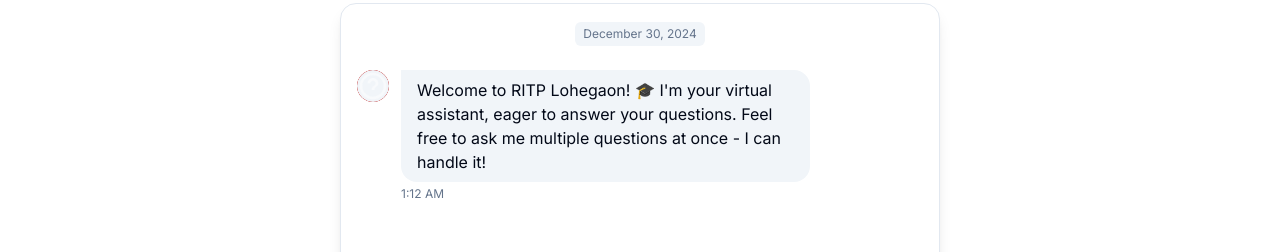
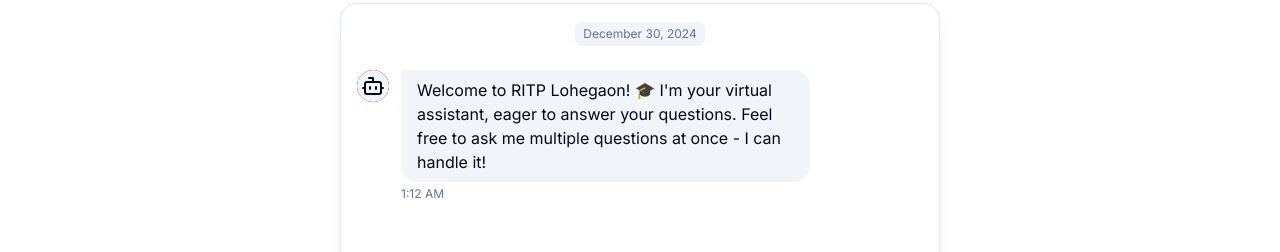
Before and after one commit to chinmay500/rit-web, a Next.js app: page /chatbot in a window 1280 px wide. Shown: the part 247-499 px from the top of the page. Built offline with nearby package versions, Linux system fonts and the light colour scheme.

Commit message:
ui changes

```diff
--- a/components/Chatbot.tsx
+++ b/components/Chatbot.tsx
@@ -1,18 +1,16 @@
-'use client'
+"use client"
 
-import { useState, useEffect, useRef, useLayoutEffect, useCallback } from 'react'
+import { useState, useEffect, useRef, useLayoutEffect, useCallback } from "react"
 import { Button } from "@/components/ui/button"
 import { Input } from "@/components/ui/input"
 import { ScrollArea } from "@/components/ui/scroll-area"
-// import { Avatar, AvatarFallback, AvatarImage } from "@/components/ui/avatar"
 import { Card } from "@/components/ui/card"
 import { Avatar, AvatarFallback } from "@/components/ui/avatar"
-import { generateGeminiResponse } from '@/lib/gemini'
-import { ArrowLeft, RotateCcw, Send } from 'lucide-react'
-import { format } from 'date-fns'
-// import { motion, AnimatePresence } from 'framer-motion';
-// import Image from 'next/image'
-
+import { generateGeminiResponse } from "@/lib/gemini"
+import { ArrowLeft, RotateCcw, Send } from "lucide-react"
+import { format } from "date-fns"
+// import { motion, AnimatePresence } from "framer-motion"
+// import Image from "next/image"
 
 const SYSTEM_PROMPT = `You are RITP BOT, an intelligent and friendly AI assistant for RITP Lohegaon Pune college. Engage users in a natural, conversational manner while providing accurate information. Use a variety of greetings and response styles to seem more human-like. Always maintain a helpful and positive tone.
 
@@ -175,14 +173,10 @@
 
 Remember to be engaging and informative while providing accurate information about RITP Lohegaon Pune.`
 
-
-
-
 interface Message {
-  role: 'user' | 'assistant'
+  role: "user" | "assistant"
   content: string
   timestamp: Date
-  options?: Option[]
 }
 
 interface Option {
@@ -191,27 +185,66 @@
 }
 
 const BotAvatar = () => (
-  <svg className="h-full w-full text-primary-foreground" viewBox="0 0 24 24" fill="currentColor">
-    <path d="M12 2C6.48 2 2 6.48 2 12s4.48 10 10 10 10-4.48 10-10S17.52 2 12 2zm0 18c-4.41 0-8-3.59-8-8s3.59-8 8-8 8 3.59 8 8-3.59 8-8 8zm0-14c-2.21 0-4 1.79-4 4h2c0-1.1.9-2 2-2s2 .9 2 2c0 2-3 1.75-3 5h2c0-2.25 3-2.5 3-5 0-2.21-1.79-4-4-4z"/>
+  <svg
+    xmlns="http://www.w3.org/2000/svg"
+    width="24"
+    height="24"
+    viewBox="0 0 24 24"
+    fill="none"
+    stroke="currentColor"
+    stroke-width="2"
+    stroke-linecap="round"
+    stroke-linejoin="round"
+    className="lucide lucide-bot"
+  >
+    <path d="M12 8V4H8" />
+    <rect width="16" height="12" x="4" y="8" rx="2" />
+    <path d="M2 14h2" />
+    <path d="M20 14h2" />
+    <path d="M15 13v2" />
+    <path d="M9 13v2" />
   </svg>
 )
 
 const UserAvatar = () => (
-  <svg className="h-full w-full text-primary-foreground" viewBox="0 0 24 24" fill="currentColor">
-    <path d="M12 2C6.48 2 2 6.48 2 12s4.48 10 10 10 10-4.48 10-10S17.52 2 12 2zm0 3c1.66 0 3 1.34 3 3s-1.34 3-3 3-3-1.34-3-3 1.34-3 3-3zm0 14.2c-2.5 0-4.71-1.28-6-3.22.03-1.99 4-3.08 6-3.08 1.99 0 5.97 1.09 6 3.08-1.29 1.94-3.5 3.22-6 3.22z"/>
+  <svg
+    xmlns="http://www.w3.org/2000/svg"
+    width="24"
+    height="24"
+    viewBox="0 0 24 24"
+    fill="none"
+    stroke="currentColor"
+    stroke-width="2"
+    stroke-linecap="round"
+    stroke-linejoin="round"
+    className="lucide lucide-user"
+  >
+    <path d="M19 21v-2a4 4 0 0 0-4-4H9a4 4 0 0 0-4 4v2" />
+    <circle cx="12" cy="7" r="4" />
   </svg>
 )
 
 const questionKeywords = [
-  'cutoff', 'admission', 'department', 'course', 'fee', 'placement',
-  'faculty', 'infrastructure', 'hostel', 'scholarship', 'exam', 'events'
+  "cutoff",
+  "admission",
+  "department",
+  "course",
+  "fee",
+  "placement",
+  "faculty",
+  "infrastructure",
+  "hostel",
+  "scholarship",
+  "exam",
+  "events",
 ]
 
 const splitQuestions = (input: string): string[] => {
-  const sentences = input.split(/[.!?]+/).filter(Boolean).map(s => s.trim())
-  return sentences.filter(sentence =>
-    questionKeywords.some(keyword => sentence.toLowerCase().includes(keyword))
-  )
+  const sentences = input
+    .split(/[.!?]+/)
+    .filter(Boolean)
+    .map((s) => s.trim())
+  return sentences.filter((sentence) => questionKeywords.some((keyword) => sentence.toLowerCase().includes(keyword)))
 }
 
 const generateOptions = (userInput: string, botResponse: string, askedQuestions: Set<string>): Option[] => {
@@ -220,25 +253,25 @@
   const lowercaseResponse = botResponse.toLowerCase()
 
   const allOptions = [
-    { label: 'Course Details', value: 'Tell me more about the courses offered' },
-    { label: 'Admission Process', value: 'What is the admission process?' },
-    { label: 'Placement Statistics', value: 'What are the placement statistics?' },
-    { label: 'Faculty Information', value: 'Tell me about the faculty' },
-    { label: 'College Events', value: 'What are the upcoming college events?' },
-    { label: 'Infrastructure', value: 'Describe the college infrastructure' },
-    { label: 'Scholarships', value: 'Are there any scholarships available?' },
-    { label: 'Extracurricular Activities', value: 'What extracurricular activities are offered?' },
-    { label: 'Research Opportunities', value: 'Are there research opportunities for students?' },
-    { label: 'Industry Partnerships', value: 'Does the college have any industry partnerships?' }
+    { label: "Course Details", value: "Tell me more about the courses offered" },
+    { label: "Admission Process", value: "What is the admission process?" },
+    { label: "Placement Statistics", value: "What are the placement statistics?" },
+    { label: "Faculty Information", value: "Tell me about the faculty" },
+    { label: "College Events", value: "What are the upcoming college events?" },
+    { label: "Infrastructure", value: "Describe the college infrastructure" },
+    { label: "Scholarships", value: "Are there any scholarships available?" },
+    { label: "Extracurricular Activities", value: "What extracurricular activities are offered?" },
+    { label: "Research Opportunities", value: "Are there research opportunities for students?" },
+    { label: "Industry Partnerships", value: "Does the college have any industry partnerships?" },
   ]
 
   // Filter out already asked questions
-  const availableOptions = allOptions.filter(option => !askedQuestions.has(option.value))
+  const availableOptions = allOptions.filter((option) => !askedQuestions.has(option.value))
 
   // Always include at least one related option if available
-  const relatedOption = availableOptions.find(option =>
-    lowercaseInput.includes(option.label.toLowerCase()) &&
-    !lowercaseResponse.includes(option.label.toLowerCase())
+  const relatedOption = availableOptions.find(
+    (option) =>
+      lowercaseInput.includes(option.label.toLowerCase()) && !lowercaseResponse.includes(option.label.toLowerCase()),
   )
 
   if (relatedOption) {
@@ -258,7 +291,7 @@
 
 export function Chatbot() {
   const [messages, setMessages] = useState<Message[]>([])
-  const [input, setInput] = useState('')
+  const [input, setInput] = useState("")
   const [isLoading, setIsLoading] = useState(false)
   const [isKeyboardVisible, setIsKeyboardVisible] = useState(false)
   const [options, setOptions] = useState<Option[]>([])
@@ -274,28 +307,40 @@
     "Welcome to RITP Lohegaon! 🎓 I'm your virtual assistant, eager to answer your questions.",
     "Hey there! Ready to explore RITP Lohegaon? I'm here to guide you through everything you need to know.",
     "Good day! 🌟 I'm RITP BOT, your personal guide to all things RITP Lohegaon. What can I help you with?",
-    "Hello and welcome to RITP Lohegaon! I'm your AI companion, ready to assist with any inquiries you might have."
+    "Hello and welcome to RITP Lohegaon! I'm your AI companion, ready to assist with any inquiries you might have.",
   ]
 
   useEffect(() => {
     const randomGreeting = greetings[Math.floor(Math.random() * greetings.length)]
     setMessages([
       {
-        role: 'assistant',
+        role: "assistant",
         content: `${randomGreeting} Feel free to ask me multiple questions at once - I can handle it!`,
-        timestamp: new Date()
-      }
+        timestamp: new Date(),
+      },
     ])
 
     const handleResize = () => {
-      const isKeyboard = window.innerHeight < window.outerHeight
-      setIsKeyboardVisible(isKeyboard)
+      const visualViewport = window?.visualViewport
+      if (!visualViewport) return
+
+      const isKeyboardVisible = visualViewport.height < window.innerHeight
+      setIsKeyboardVisible(isKeyboardVisible)
+
+      if (isKeyboardVisible && inputRef.current) {
+        window.scrollTo({
+          top: visualViewport.offsetTop + visualViewport.height,
+          behavior: "smooth",
+        })
+      }
     }
 
-    window.addEventListener('resize', handleResize)
+    window.visualViewport?.addEventListener("resize", handleResize)
+    window.visualViewport?.addEventListener("scroll", handleResize)
 
     return () => {
-      window.removeEventListener('resize', handleResize)
+      window.visualViewport?.removeEventListener("resize", handleResize)
+      window.visualViewport?.removeEventListener("scroll", handleResize)
     }
   }, [])
 
@@ -307,36 +352,35 @@
 
   useEffect(() => {
     if (isKeyboardVisible && inputRef.current) {
-      inputRef.current.scrollIntoView({ behavior: 'smooth' })
+      inputRef.current.scrollIntoView({ behavior: "smooth" })
     }
   }, [isKeyboardVisible])
 
   useEffect(() => {
     if (scrollAreaRef.current) {
-      const scrollArea = scrollAreaRef.current;
-      const isScrollable = scrollArea.scrollHeight > scrollArea.clientHeight;
-      scrollArea.style.overflowY = isScrollable ? 'auto' : 'hidden';
+      const scrollArea = scrollAreaRef.current
+      const isScrollable = scrollArea.scrollHeight > scrollArea.clientHeight
+      scrollArea.style.overflowY = isScrollable ? "auto" : "hidden"
     }
-  }, [messages]);
+  }, [messages])
 
   useEffect(() => {
-    document.body.style.overflow = 'hidden';
+    document.body.style.overflow = "hidden"
     return () => {
-      document.body.style.overflow = 'auto';
-    };
-  }, []);
-
+      document.body.style.overflow = "auto"
+    }
+  }, [])
 
   const processUserInput = async (userInput: string) => {
     if (isLoading) return
 
     const userMessage: Message = {
-      role: 'user',
+      role: "user",
       content: userInput,
-      timestamp: new Date()
+      timestamp: new Date(),
     }
-    setMessages(prev => [...prev, userMessage])
-    setInput('')
+    setMessages((prev) => [...prev, userMessage])
+    setInput("")
     setIsLoading(true)
 
     try {
@@ -345,77 +389,78 @@
 
       if (questions.length > 1) {
         response = await generateGeminiResponse(
-          `User has asked multiple questions: ${questions.join(', ')}. Please provide a structured response addressing each question separately.`,
-          SYSTEM_PROMPT
+          `User has asked multiple questions: ${questions.join(", ")}. Please provide a structured response addressing each question separately.`,
+          SYSTEM_PROMPT,
         )
       } else {
         const conversationContext = messages
-          .map(msg => `${msg.role === 'user' ? 'User' : 'Assistant'}: ${msg.content}`)
-          .join('\n')
+          .map((msg) => `${msg.role === "user" ? "User" : "Assistant"}: ${msg.content}`)
+          .join("\n")
 
         response = await generateGeminiResponse(
           `${conversationContext}\n\nUser: ${userInput}\n\nAssistant:`,
-          SYSTEM_PROMPT
+          SYSTEM_PROMPT,
         )
       }
 
       if (response) {
-        const newOptions = generateOptions(userInput, response, askedQuestions)
         const assistantMessage: Message = {
-          role: 'assistant',
+          role: "assistant",
           content: response,
           timestamp: new Date(),
-          options: newOptions
         }
-        setMessages(prev => [...prev, assistantMessage])
+        setMessages((prev) => [...prev, assistantMessage])
         setOptions(generateOptions(userInput, response, askedQuestions))
       } else {
-        throw new Error('No response received')
+        throw new Error("No response received")
       }
     } catch (error) {
-      console.error('Error:', error)
-      setMessages(prev => [
+      console.error("Error:", error)
+      setMessages((prev) => [
         ...prev,
         {
-          role: 'assistant',
-          content: "I apologize, I'm having trouble processing that right now. But don't worry, I can still help you with key information about RITP. What would you like to know about our courses, results, placements, or any other aspect of the college?",
+          role: "assistant",
+          content:
+            "I apologize, I'm having trouble processing that right now. But don't worry, I can still help you with key information about RITP. What would you like to know about our courses, results, placements, or any other aspect of the college?",
           timestamp: new Date(),
-          options: []
-        }
+        },
       ])
     }
 
     setIsLoading(false)
   }
 
-  const handleSubmit = useCallback((e: React.FormEvent) => {
+  const handleSubmit = useCallback(
+    (e: React.FormEvent) => {
       e.preventDefault()
       if (!input.trim()) return
       processUserInput(input)
-  }, [input])
+    },
+    [input],
+  )
 
   const handleOptionClick = useCallback((option: Option) => {
-    setAskedQuestions(prev => new Set(prev).add(option.value))
+    setAskedQuestions((prev) => new Set(prev).add(option.value))
     processUserInput(option.value)
   }, [])
 
   const formatMessageDate = (date: Date) => {
-    return format(date, 'h:mm a')
+    return format(date, "h:mm a")
   }
 
   const formatDateDivider = (date: Date) => {
-    return format(date, 'MMMM d, yyyy')
+    return format(date, "MMMM d, yyyy")
   }
 
   const handleRefresh = () => {
     setMessages([
       {
-        role: 'assistant',
+        role: "assistant",
         content: greetings[Math.floor(Math.random() * greetings.length)],
-        timestamp: new Date()
-      }
+        timestamp: new Date(),
+      },
     ])
-    setInput('')
+    setInput("")
     setIsLoading(false)
     setOptions([])
     setAskedQuestions(new Set())
@@ -432,7 +477,10 @@
             <RotateCcw className="h-4 w-4" />
           </Button>
         </div>
-        <ScrollArea className="flex-grow px-4 overflow-y-auto" ref={scrollAreaRef}>
+        <ScrollArea
+          className={`flex-grow px-4 overflow-y-auto ${isKeyboardVisible ? "pb-[120px]" : ""}`}
+          ref={scrollAreaRef}
+        >
           <div className="py-4 space-y-6 min-h-full">
             <div className="text-center">
               <div className="text-xs text-muted-foreground px-2 py-1 inline-block rounded-md bg-muted">
@@ -440,26 +488,26 @@
               </div>
             </div>
             {messages.map((message, index) => (
+              <div key={index} className={`flex ${message.role === "user" ? "justify-end" : "justify-start"}`}>
                 <div
-                key={index}
-                className={`flex ${message.role === 'user' ? 'justify-end' : 'justify-start'}`}
+                  className={`flex items-start gap-3 max-w-[80%] ${message.role === "user" ? "flex-row-reverse" : ""}`}
                 >
-                <div className={`flex items-start gap-3 max-w-[80%] ${message.role === 'user' ? 'flex-row-reverse' : ''}`}>
-                  <Avatar className={`h-8 w-8 ${message.role === 'user' ? 'bg-primary' : 'bg-secondary'}`}>
-                    <AvatarFallback>
-                      {message.role === 'user' ? <UserAvatar /> : <BotAvatar />}
-                    </AvatarFallback>
+                  <Avatar className={`h-8 w-8 ${message.role === "user" ? "bg-primary" : "bg-secondary"}`}>
+                    <AvatarFallback>{message.role === "user" ? <UserAvatar /> : <BotAvatar />}</AvatarFallback>
                   </Avatar>
                   <div className="space-y-1">
                     <div
-                      className={`rounded-2xl px-4 py-2 ${message.role === 'user'
-                        ? 'bg-primary text-primary-foreground rounded-tr-none'
-                        : 'bg-muted text-foreground rounded-tl-none'
+                      className={`rounded-2xl px-4 py-2 ${
+                        message.role === "user"
+                          ? "bg-primary text-primary-foreground rounded-tr-none"
+                          : "bg-muted text-foreground rounded-tl-none"
                       }`}
                     >
                       {message.content}
                     </div>
-                    <div className={`text-xs text-muted-foreground ${message.role === 'user' ? 'text-right' : 'text-left'}`}>
+                    <div
+                      className={`text-xs text-muted-foreground ${message.role === "user" ? "text-right" : "text-left"}`}
+                    >
                       {formatMessageDate(message.timestamp)}
                     </div>
                   </div>
@@ -505,7 +553,9 @@
           </div>
         </ScrollArea>
 
-        <div className={`p-4 border-t ${isKeyboardVisible ? 'fixed bottom-0 left-0 right-0 bg-background' : ''} w-full max-w-[600px] mx-auto`}>
+        <div
+          className={`p-4 border-t ${isKeyboardVisible ? "fixed bottom-0 left-0 right-0 bg-background z-50 pb-safe" : ""} w-full max-w-[600px] mx-auto`}
+        >
           <form onSubmit={handleSubmit} className="flex gap-2">
             <Input
               type="text"
```
Lines whose indentation alone changed are shown as unchanged.
